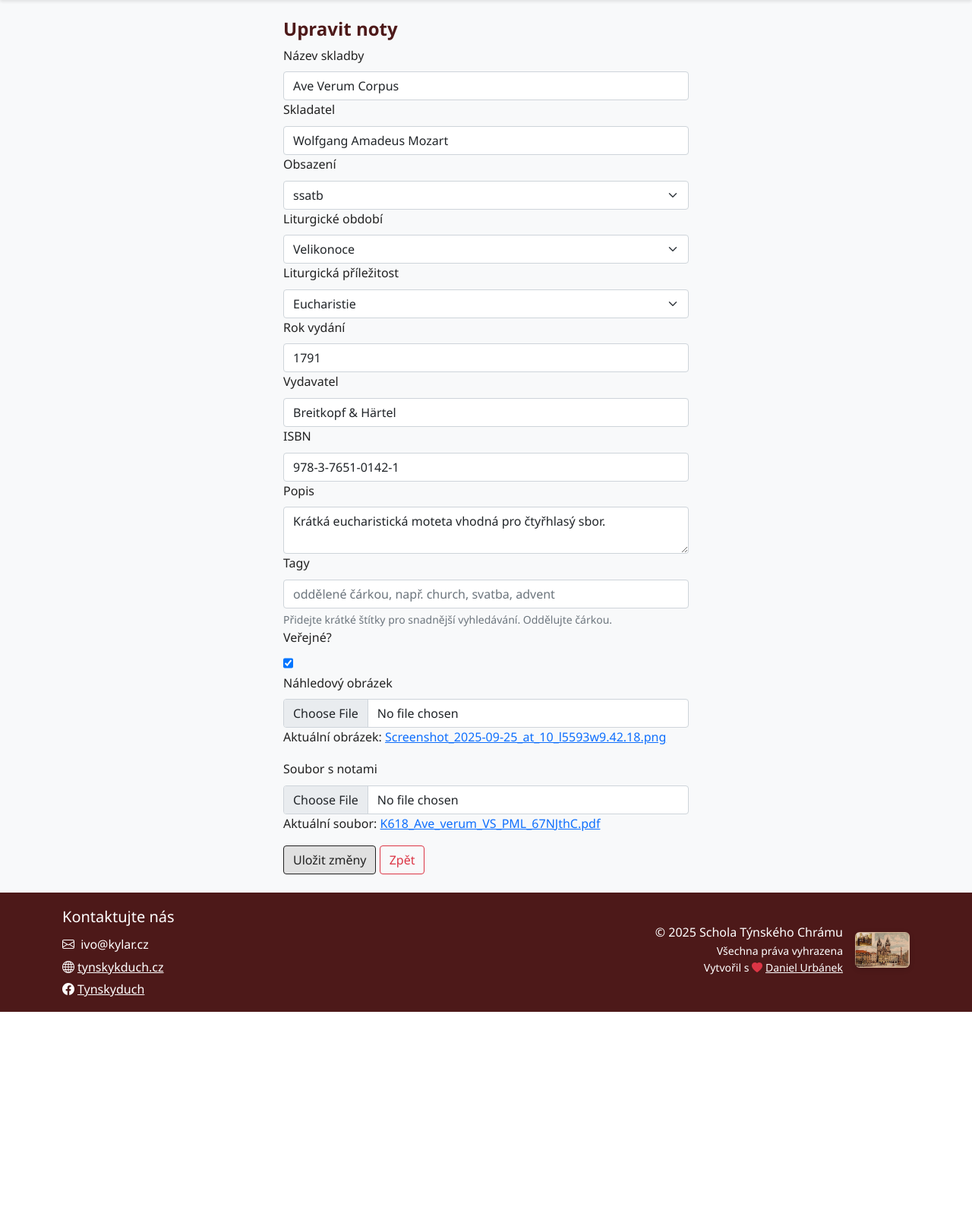
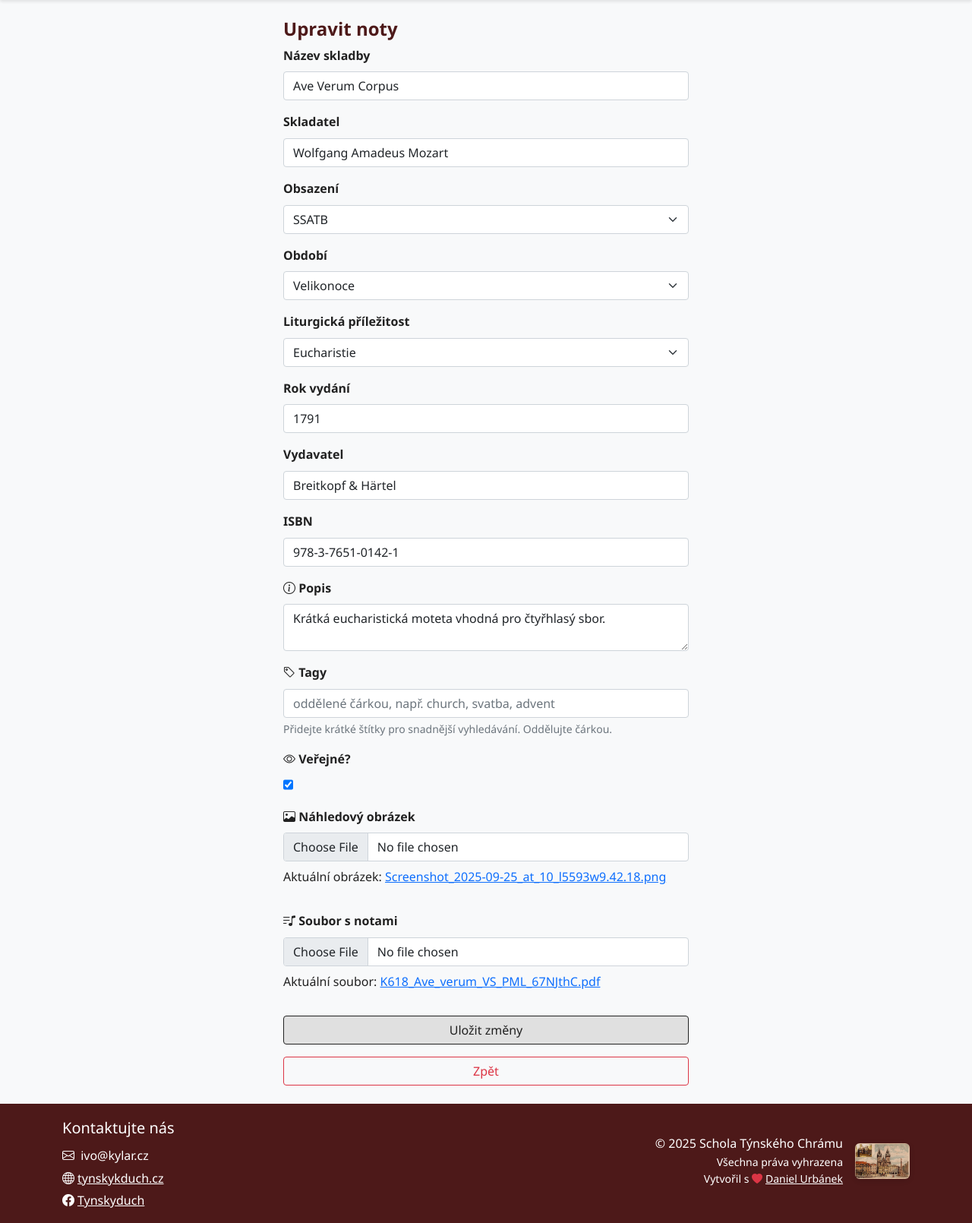
Before and after one commit to Urbanekda/sheet_music_database, a Django app: page /edit/15 in a window 1280 px wide. Shown: the part 66-1676 px from the top of the page at 76% size. Before the commit the page ends 1398 px from the top, so only its background shows below. Run offline with Django 5.2, Linux system fonts and the light colour scheme; a user stored in the database is signed in; data comes from the database, SQL or seed files in the repository; both versions use the stored data as it was after the commit; some libraries are stand-ins or nearby versions.

Commit message:
New  season and use choices, improved form visual.

```diff
--- a/django_project/sheet_music_app/models.py
+++ b/django_project/sheet_music_app/models.py
@@ -23,16 +23,16 @@ class Sheet(models.Model):
     """
 
     CAST_CHOICES = [
-        ("SATB", "satb"),
-        ("SSATB", "ssatb"),
-        ("SSAA", "ssaa"),
-        ("SSAB", "ssab"),
-        ("SSA", "ssa"),
-        ("SAT", "sat"),
-        ("SAB", "sab")
+        ("SATB", "SATB"),
+        ("SSATB", "SSATB"),
+        ("SSAA", "SSAA"),
+        ("SSAB", "SSAB"),
+        ("SSA", "SSA"),
+        ("SAT", "SAT"),
+        ("SAB", "SAB"),
+        ("UNISON", "Unisono"),
+        ("OTHER", "Jiné")
     ]
-
-
 
     SEASON_CHOICES = [
         ("ADVENT", "Advent"),
@@ -42,6 +42,7 @@ class Sheet(models.Model):
         ("PENTECOST", "Letnice"),
         ("HOLY_TRINITY", "Nejsvětější Trojice"),
         ("INTERLUDE", "Mezidobí"),
+        ("OTHER", "Žádné")
     ]
 
     USE_CHOICES = [
@@ -51,7 +52,10 @@ class Sheet(models.Model):
         ("VIRGIN_MARY", "Panna Maria"),
         ("SAINTS", "Svatí"),
         ("WEDDINGS", "Svatební obřady"),
-        ("FUNERAL", "Pohřebí obřady")
+        ("FUNERAL", "Pohřebí obřady"),
+        ("FOLK", "Lidové písně"),
+        ("MINE", "Hornické písně"),
+        ("OTHER", "Ostatní")
     ]
 
 
--- a/django_project/sheet_music_app/static/css/style.css
+++ b/django_project/sheet_music_app/static/css/style.css
@@ -197,6 +197,7 @@ h4, h5, h6 {
 .filter-card {
     position: sticky;
     top: 1rem;
+
 }
 
 
--- a/django_project/sheet_music_app/templates/edit_sheet.html
+++ b/django_project/sheet_music_app/templates/edit_sheet.html
@@ -4,20 +4,20 @@
 {% load permissions %}
 {% block title %}Upravit noty | Sheet Music DB{% endblock %}
 {% block content %}
-    <div class="container justify-content-center flex w-50 w-md-75 w-sm-100">
+    <div class="container-lg justify-content-center flex w-50 w-md-75 w-sm-100">
         <h1>Upravit noty</h1>
-        <form method="post" enctype="multipart/form-data">
+        <form method="post" enctype="multipart/form-data" class="d-flex flex-column gap-3">
             {% csrf_token %}
             <div class="title_input">
-                <label for="title" class="form-label">Název skladby</label>
+                <label for="title" class="form-label"><strong>Název skladby</strong></label>
                 <input type="text" name="title" id="title" class="form-control" required value="{{ sheet.title }}">
             </div>
             <div class="composer_input">
-                <label for="composer" class="form-label">Skladatel</label>
+                <label for="composer" class="form-label"><strong>Skladatel</strong></label>
                 <input type="text" name="composer" id="composer" class="form-control" required value="{{ sheet.composer }}">
             </div>
             <div class="cast_input">
-                <label for="cast" class="form-label">Obsazení</label>
+                <label for="cast" class="form-label"><strong>Obsazení</strong></label>
                 <select class="form-select" id="cast" name="cast" required>
                     <option value="" selected disabled>Vyberte obsazení...</option>
                     {% for cast_code, cast_name in cast_choices %}
@@ -26,7 +26,7 @@
                 </select>
             </div>
             <div class="season_input">
-                <label for="season" class="form-label">Liturgické období</label>
+                <label for="season" class="form-label"><strong>Období</strong></label>
                 <select class="form-select" id="season" name="season" required>
                     <option value="" selected disabled>Vyberte liturgické období...</option>
                     {% for season_code, season_name in season_choices %}
@@ -35,7 +35,7 @@
                 </select>
             </div>
             <div class="use_input">
-                <label for="use" class="form-label">Liturgická příležitost</label>
+                <label for="use" class="form-label"><strong>Liturgická příležitost</strong></label>
                 <select class="form-select" id="use" name="use" required>
                     <option value="" selected disabled>Vyberte liturgickou příležitost...</option>
                     {% for use_code, use_name in use_choices %}
@@ -44,42 +44,42 @@
                 </select>
             </div>
             <div class="publication_year_input">
-                <label for="publication_year" class="form-label">Rok vydání</label>
+                <label for="publication_year" class="form-label"><strong>Rok vydání</strong></label>
                 <input type="number" name="publication_year" id="publication_year" class="form-control" value="{{ sheet.publication_year }}">
             </div>
             <div class="publisher_input">
-                <label for="publisher" class="form-label">Vydavatel</label>
+                <label for="publisher" class="form-label"><strong>Vydavatel</strong></label>
                 <input type="text" name="publisher" id="publisher" class="form-control" value="{{ sheet.publisher }}">
             </div>
             <div class="isbn_input">
-                <label for="isbn" class="form-label">ISBN</label>
+                <label for="isbn" class="form-label"><strong>ISBN</strong> <i class="bi bi-barcode"></i></label>
                 <input type="text" name="isbn" id="isbn" class="form-control" value="{{ sheet.isbn }}">
             </div>
             <div class="description_input">
-                <label for="description" class="form-label">Popis</label>
+                <label for="description" class="form-label"><i class="bi bi-info-circle"></i> <strong>Popis</strong></label>
                 <textarea name="description" id="description" class="form-control">{{ sheet.description }}</textarea>
             </div>
             <div class="tags_input">
-                <label for="tags" class="form-label">Tagy</label>
+                <label for="tags" class="form-label"><i class="bi bi-tag"></i> <strong>Tagy</strong></label>
                 <input type="text" name="tags" id="tags" class="form-control" value="{{ tags_csv }}" placeholder="oddělené čárkou, např. church, svatba, advent">
                 <div class="form-text">Přidejte krátké štítky pro snadnější vyhledávání. Oddělujte čárkou.</div>
             </div>
             <div class="public_input">
-                <label for="public" class="form-label">Veřejné?</label>
+                <label for="public" class="form-label"><i class="bi bi-eye"></i> <strong>Veřejné?</strong></label>
                 <input type="checkbox" name="public" id="public" class="form-check" {% if sheet.public %}checked{% endif %}>
             </div>
             <div class="preview_image_input">
-                <label for="preview_image" class="form-label">Náhledový obrázek</label>
+                <label for="preview_image" class="form-label"><i class="bi bi-image"></i> <strong>Náhledový obrázek</strong></label>
                 <input type="file" name="preview_image" id="preview_image" class="form-control">
                 {% if sheet.preview_image %}
-                <p>Aktuální obrázek: <a href="{{ sheet.preview_image.url }}" target="_blank">{{ sheet.preview_image.name }}</a></p>
+                <p class="mt-2">Aktuální obrázek: <a href="{{ sheet.preview_image.url }}" target="_blank">{{ sheet.preview_image.name }}</a></p>
                 {% endif %}
             </div>
             <div class="sheet_file_input">
-                <label for="sheet_file" class="form-label">Soubor s notami</label>
+                <label for="sheet_file" class="form-label"><i class="bi bi-music-note-list"></i> <strong>Soubor s notami</strong></label>
                 <input type="file" name="sheet_file" id="sheet_file" class="form-control">
                 {% if sheet.sheet_file %}
-                <p>Aktuální soubor: <a href="{{ sheet.sheet_file.url }}" target="_blank">{{ sheet.sheet_file.name }}</a></p>
+                <p class="mt-2">Aktuální soubor: <a href="{{ sheet.sheet_file.url }}" target="_blank">{{ sheet.sheet_file.name }}</a></p>
                 {% endif %}
             </div>
             <button type="submit" class="submit-button btn btn-primary">Uložit změny</button>
--- a/django_project/sheet_music_app/templates/sheet_profile.html
+++ b/django_project/sheet_music_app/templates/sheet_profile.html
@@ -86,7 +86,7 @@
 
                 <div class="meta-item">
                     <div class="meta-label">
-                        <i class="bi bi-calendar3 me-2"></i><strong>Liturgická příležitost</strong>
+                        <i class="bi bi-calendar3 me-2"></i><strong>Příležitost</strong>
                     </div>
                     <div class="meta-value">
                         {{ sheet.get_use_display|default:"Neuvedeno" }}
```
Also changed, not shown: django_project/sheet_music_app/templates/add_sheet.html (+13 -13 lines), django_project/sheet_music_app/templates/home.html (+19 -16 lines), django_project/db.sqlite3.
